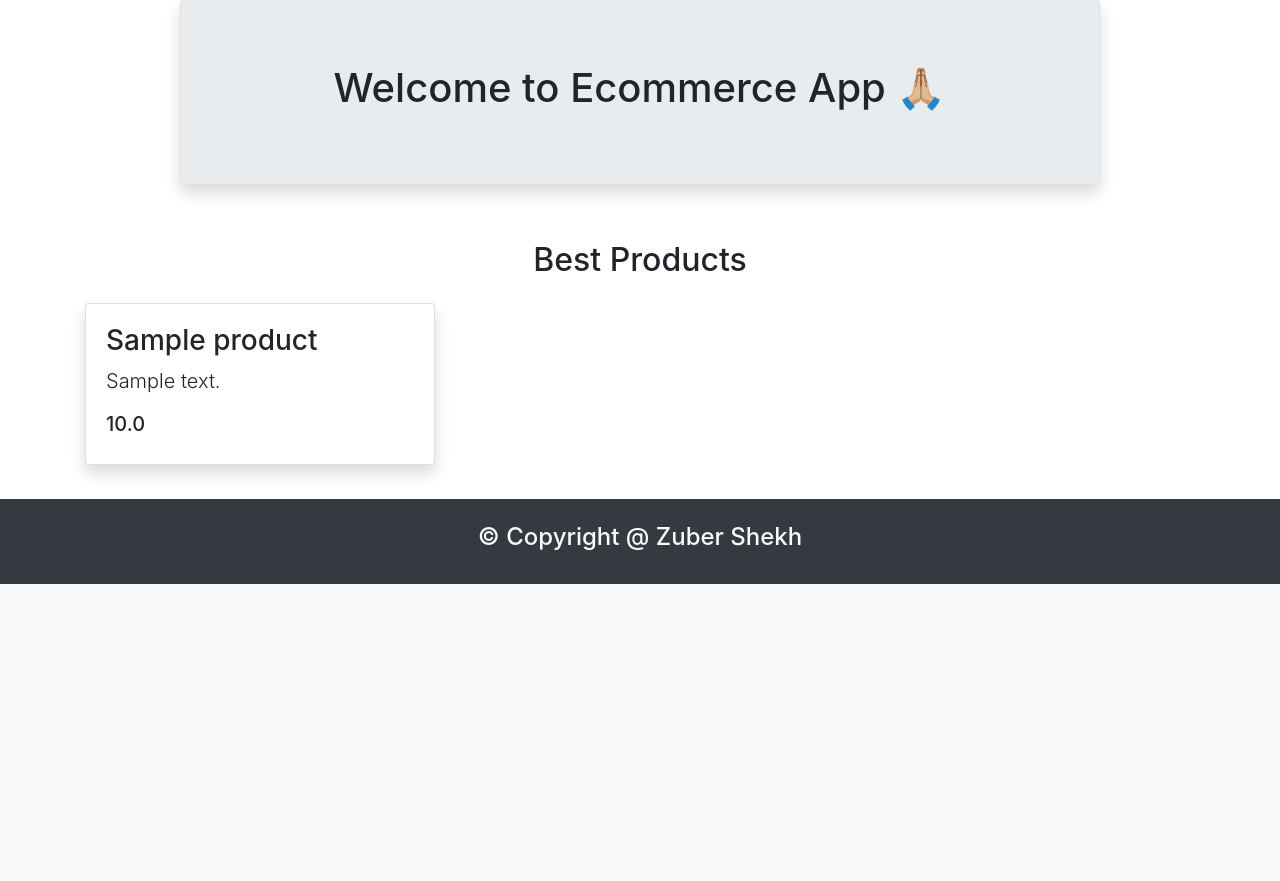
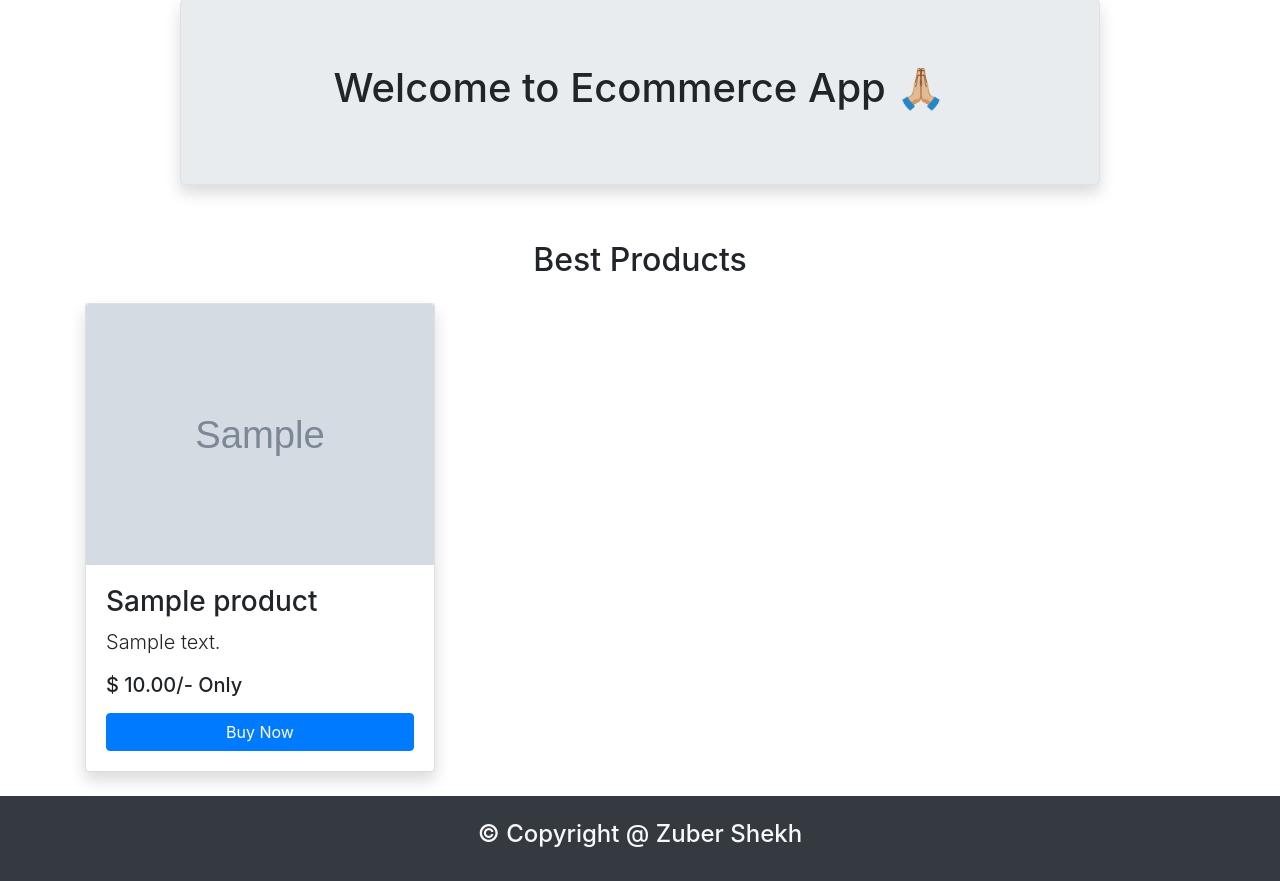
Before and after one commit to zuber-shekh7/django-ecommerce-app, a Django app: page / in a window 1280 px wide. Shown: the part 413-1294 px from the top of the page. Before the commit the page ends 997 px from the top, so only its background shows below. Run offline with Django 3.2, Linux system fonts and the light colour scheme; tables that the repository leaves empty hold one stand-in row (values such as "Sample post"); grey boxes marked "Sample" are stand-in pictures.

Commit message:
feat: add product image

```diff
--- a/products/models.py
+++ b/products/models.py
@@ -8,6 +8,7 @@ class Product(models.Model):
     price = models.FloatField(null=True, blank=True)
     is_digital = models.BooleanField(default=True, null=True, blank=True)
     is_available = models.BooleanField(default=True, null=True, blank=True)
+    image = models.ImageField(upload_to='products/', null=True, blank=True)
     created_at = models.DateTimeField(auto_now_add=True)
     updated_at = models.DateTimeField(auto_now=True)
 
--- a/templates/core/index.html
+++ b/templates/core/index.html
@@ -59,11 +59,16 @@
         {% for product in products %}
           <div class="col-md-4">
             <div class="card shadow">
+              <img src="{{product.image.url}}" alt="" class="card-img-top">
               <div class="card-body">
                 <h3>{{product.name}}</h3>
-                <p class="lead">{{product.description}}</p>
-                <h5>{{product.price}}</h5>
+                <p class="lead">{{product.description|truncatechars:30}}</p>
+                <h5>$ {{product.price|floatformat:2}}/- Only</h5>
+                <div class="text-center mt-3">
+                  <a class="btn btn-block btn-primary" href="">Buy Now</a>
+                </div>
               </div>
+
             </div>
           </div>
         {% endfor %}
```
Also changed, not shown: products/migrations/0002_product_image.py (added).
